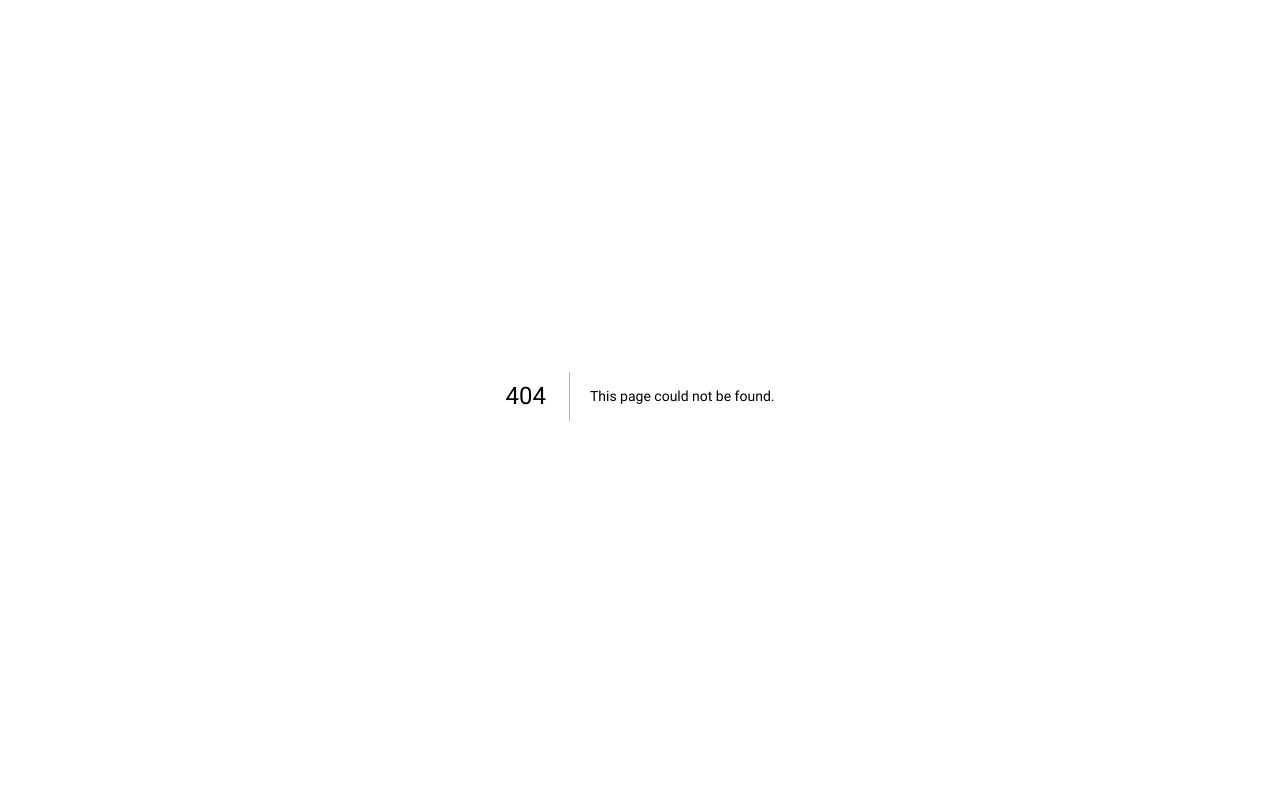
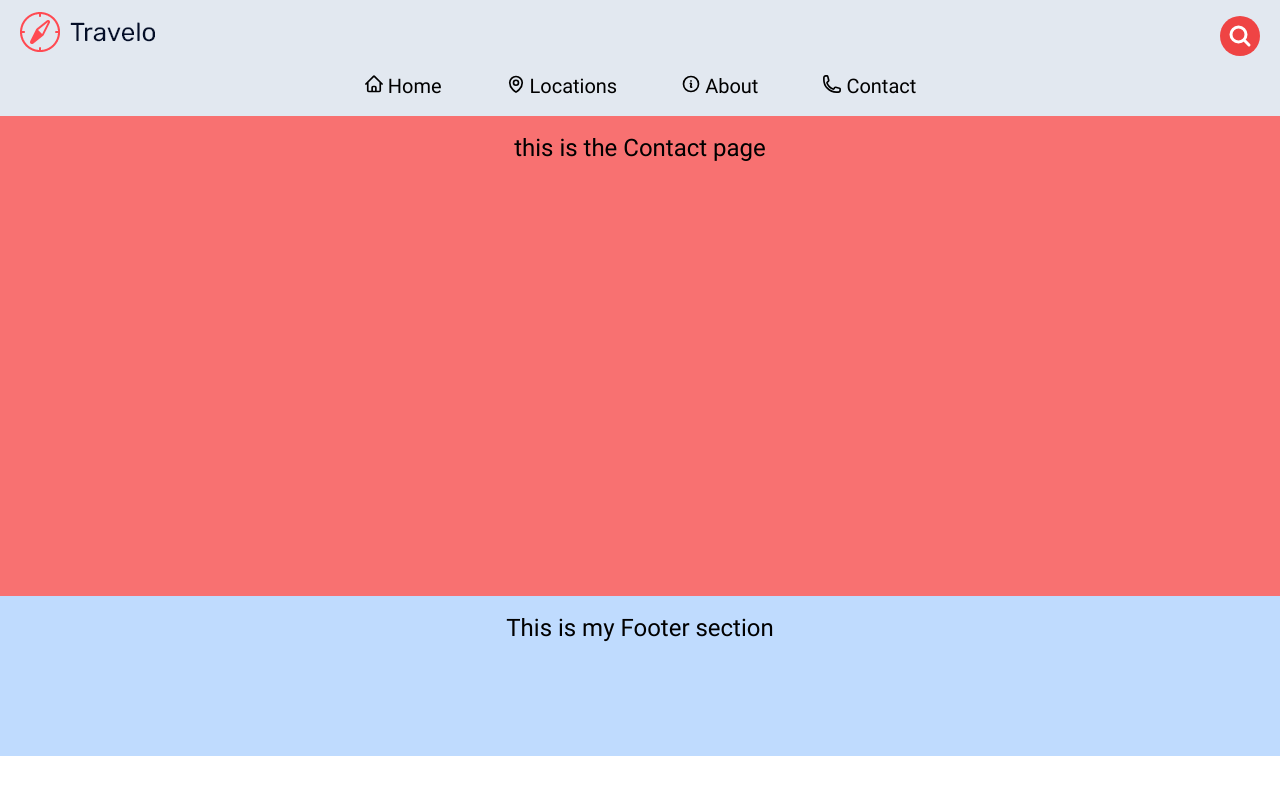
Before and after one commit to farshad-vgr/next-travelo-iran-ts, a Next.js app: page /contact in a window 1280 px wide. Before the commit this address had no page. Shown: the top 794 px of the page. Built offline with nearby package versions, Linux system fonts and the light colour scheme.

Commit message:
Layout added for base page

```diff
--- /dev/null
+++ b/components/Layout/Layout.tsx
@@ -0,0 +1,15 @@
+import { Header, Footer } from "../index";
+
+interface Props {
+  children: JSX.Element | JSX.Element[];
+}
+
+export default function Layout({ children }: Props) {
+	return (
+		<>
+			<Header />
+			{children}
+			<Footer />
+		</>
+	);
+}
--- /dev/null
+++ b/components/Mains/AboutMain.tsx
@@ -0,0 +1,17 @@
+import { Container } from "../index";
+
+interface Props {
+	textContent: string;
+}
+
+export default function AboutMain({ textContent }: Props) {
+	return (
+		<>
+			<main className="w-full min-h-[60vh] bg-green-400">
+				<Container>
+					<h2 className="text-2xl">{textContent}</h2>
+				</Container>
+			</main>
+		</>
+	);
+}
--- /dev/null
+++ b/components/Mains/ContactMain.tsx
@@ -0,0 +1,17 @@
+import { Container } from "../index";
+
+interface Props {
+	textContent: string;
+}
+
+export default function ContactMain({ textContent }: Props) {
+	return (
+		<>
+			<main className="w-full min-h-[60vh] bg-red-400">
+				<Container>
+					<h2 className="text-2xl">{textContent}</h2>
+				</Container>
+			</main>
+		</>
+	);
+}
--- /dev/null
+++ b/components/Mains/LocationsMain.tsx
@@ -0,0 +1,17 @@
+import { Container } from "../index";
+
+interface Props {
+	textContent: string;
+}
+
+export default function LocationsMain({ textContent }: Props) {
+	return (
+		<>
+			<main className="w-full min-h-[60vh] bg-orange-400">
+				<Container>
+					<h2 className="text-2xl">{textContent}</h2>
+				</Container>
+			</main>
+		</>
+	);
+}
--- a/components/index.ts
+++ b/components/index.ts
@@ -7,9 +7,13 @@ you can easily import it using the named import in a single line from "./compone
 */
 
 export { default as Container } from "./Container/Container";
+export { default as Layout } from "./Layout/Layout";
 export { default as Header } from "./Header/Header";
 export { default as Navbar } from "./Navbar/Navbar";
 export { default as SearchButton } from "./SearchButton/SearchButton";
 export { default as MenuButton } from "./MenuButton/MenuButton";
-export { default as Main } from "./Main/Main";
+export { default as HomeMain } from "./Mains/HomeMain";
+export { default as LocationsMain } from "./Mains/LocationsMain";
+export { default as AboutMain } from "./Mains/AboutMain";
+export { default as ContactMain } from "./Mains/ContactMain";
 export { default as Footer } from "./Footer/Footer";
--- a/pages/about.tsx
+++ b/pages/about.tsx
@@ -1,19 +1,17 @@
 import Head from "next/head";
 
-import { Header, Main, Footer } from "../components";
+import { AboutMain, Layout } from "../components";
 
 export default function About() {
 	return (
 		<>
 			<Head>
-				<title>About Page</title>
+				<title>About</title>
 			</Head>
 
-			<Header />
-
-			<Main textContent="About page is here!" />
-
-			<Footer />
+			<Layout>
+				<AboutMain textContent="The About page is here!" />
+			</Layout>
 		</>
 	);
 }
--- /dev/null
+++ b/pages/contact.tsx
@@ -0,0 +1,17 @@
+import Head from "next/head";
+
+import { ContactMain, Layout } from "../components";
+
+export default function Contact() {
+	return (
+		<>
+			<Head>
+				<title>Contact</title>
+			</Head>
+
+			<Layout>
+				<ContactMain textContent="this is the Contact page" />
+			</Layout>
+		</>
+	);
+}
--- a/pages/index.tsx
+++ b/pages/index.tsx
@@ -1,22 +1,20 @@
 import Head from 'next/head'
 
-import { Header, Main, Footer } from "../components";
+import { HomeMain, Layout } from "../components";
 
 export default function Home() {
   return (
 		<>
 			<Head>
-        <title>Hello Nextjs</title>
+				<title>Home</title>
 				<meta name="description" content="Generated by create next app" />
 				<meta name="viewport" content="width=device-width, initial-scale=1" />
 				<link rel="icon" href="/favicon.ico" />
 			</Head>
 
-      <Header />
-
-      <Main textContent='This is home page and default page' />
-
-      <Footer />
+			<Layout>
+				<HomeMain textContent="This is home page and default page" />
+			</Layout>
 		</>
-  )
+	);
 }
--- /dev/null
+++ b/pages/locations.tsx
@@ -0,0 +1,17 @@
+import Head from "next/head";
+
+import { LocationsMain, Layout } from "../components";
+
+export default function Locations() {
+	return (
+		<>
+			<Head>
+				<title>Locations</title>
+			</Head>
+
+			<Layout>
+				<LocationsMain textContent="this is the Locations page" />
+			</Layout>
+		</>
+	);
+}
--- a/pages/products.tsx
+++ /dev/null
@@ -1,19 +0,0 @@
-import Head from "next/head";
-
-import { Header, Main, Footer } from "../components";
-
-export default function Products() {
-	return (
-		<>
-			<Head>
-				<title>Products Page</title>
-			</Head>
-
-			<Header />
-
-			<Main textContent="this is products page" />
-
-			<Footer />
-		</>
-	);
-}
```
Also changed, not shown: components/Mains/HomeMain.tsx (renamed from components/Main/Main.tsx). Lines whose indentation alone changed are shown as unchanged.
